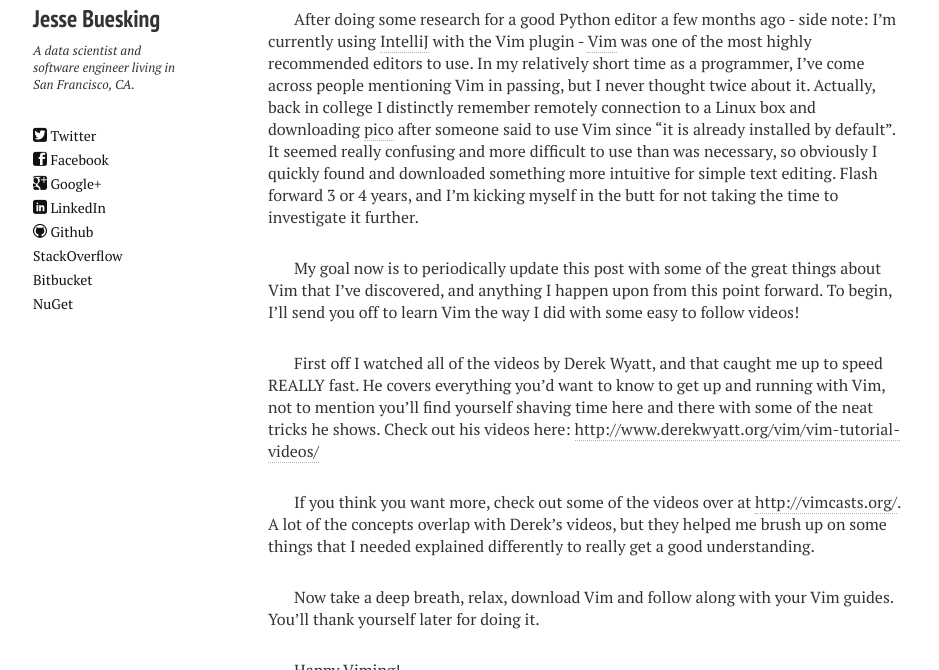
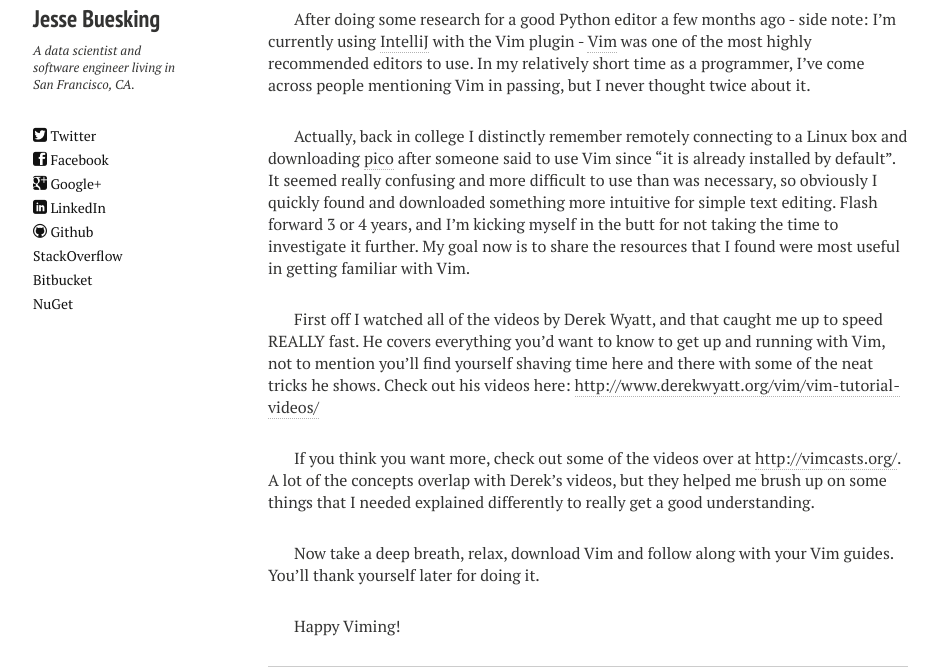
Before and after one commit to JesseBuesking/jessebuesking.github.io, a Jekyll site: the page built from _posts/2013-01-07-vim-a-love-story.md, in a window 1280 px wide and 900 px high, scrolled down 349 px, cut to the strip 230-900 px from the top of the window. Shown: the whole strip, without its empty margins (52-991 px from the left). Built offline with Jekyll 4.4.1, drawn with Linux system fonts in a browser that asks for light colours; nearby versions of some CDN libraries; comment, search, counter and statistics services are not loaded.

Commit message:
Update 2013-01-07-vim-a-love-story.md

```diff
--- a/_posts/2013-01-07-vim-a-love-story.md
+++ b/_posts/2013-01-07-vim-a-love-story.md
@@ -17,9 +17,9 @@
 
 Yes, that was the most ridiculous title I could think of.
 
-After doing some research for a good Python editor a few months ago - side note: I'm currently using [IntelliJ](http://www.jetbrains.com/idea/) with the Vim plugin - [Vim](http://www.vim.org/download.php) was one of the most highly recommended editors to use. In my relatively short time as a programmer, I've come across people mentioning Vim in passing, but I never thought twice about it. Actually, back in college I distinctly remember remotely connection to a Linux box and downloading [pico](http://en.wikipedia.org/wiki/Pico_(text_editor)) after someone said to use Vim since "it is already installed by default". It seemed really confusing and more difficult to use than was necessary, so obviously I quickly found and downloaded something more intuitive for simple text editing. Flash forward 3 or 4 years, and I'm kicking myself in the butt for not taking the time to investigate it further.
+After doing some research for a good Python editor a few months ago - side note: I'm currently using [IntelliJ](http://www.jetbrains.com/idea/) with the Vim plugin - [Vim](http://www.vim.org/download.php) was one of the most highly recommended editors to use. In my relatively short time as a programmer, I've come across people mentioning Vim in passing, but I never thought twice about it.
 
-My goal now is to periodically update this post with some of the great things about Vim that I've discovered, and anything I happen upon from this point forward. To begin, I'll send you off to learn Vim the way I did with some easy to follow videos!
+Actually, back in college I distinctly remember remotely connecting to a Linux box and downloading [pico](http://en.wikipedia.org/wiki/Pico_(text_editor)) after someone said to use Vim since "it is already installed by default". It seemed really confusing and more difficult to use than was necessary, so obviously I quickly found and downloaded something more intuitive for simple text editing. Flash forward 3 or 4 years, and I'm kicking myself in the butt for not taking the time to investigate it further. My goal now is to share the resources that I found were most useful in getting familiar with Vim.
 
 First off I watched all of the videos by Derek Wyatt, and that caught me up to speed REALLY fast. He covers everything you'd want to know to get up and running with Vim, not to mention you'll find yourself shaving time here and there with some of the neat tricks he shows. Check out his videos here: [http://www.derekwyatt.org/vim/vim-tutorial-videos/](http://www.derekwyatt.org/vim/vim-tutorial-videos/)
 
```
